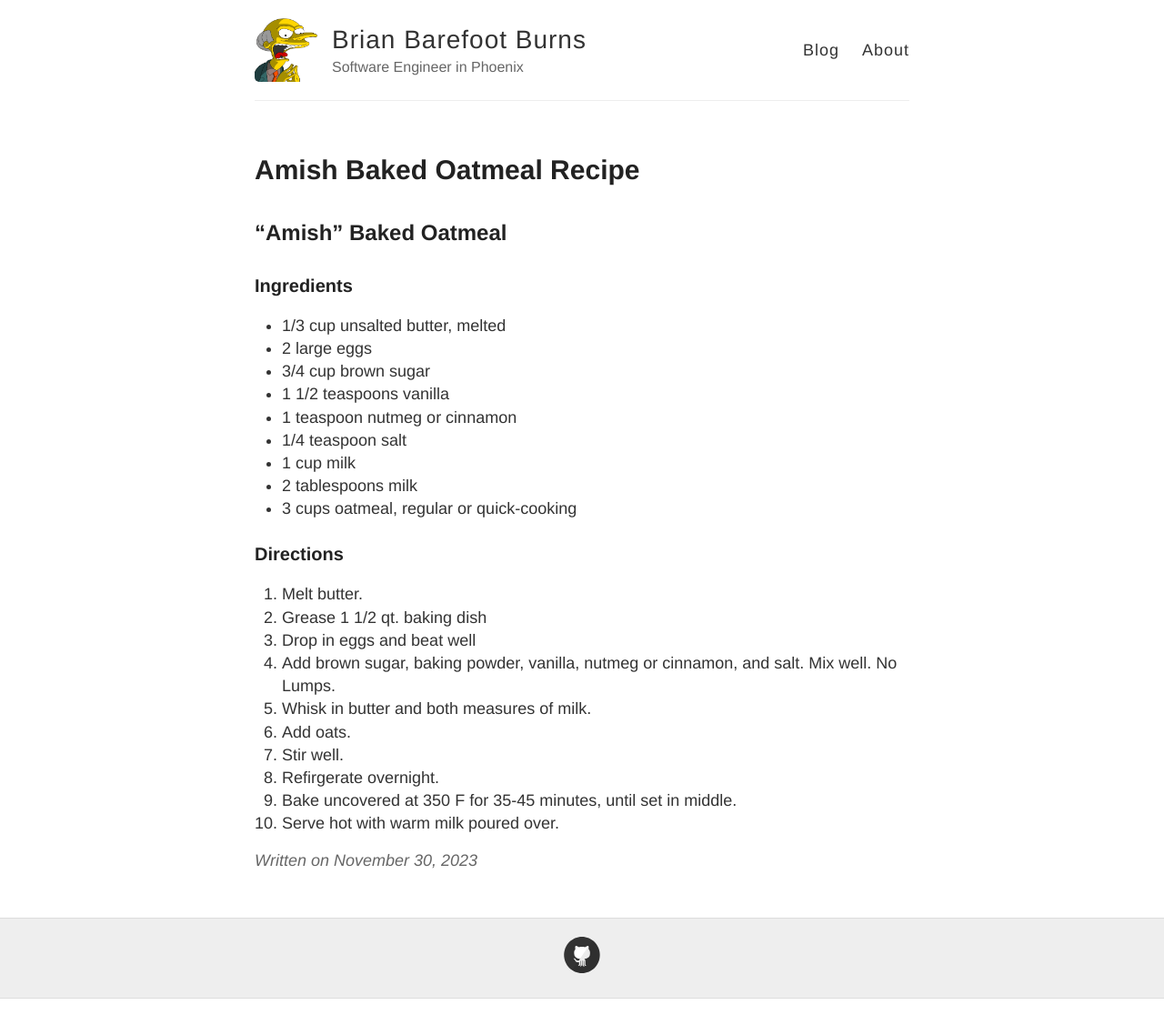
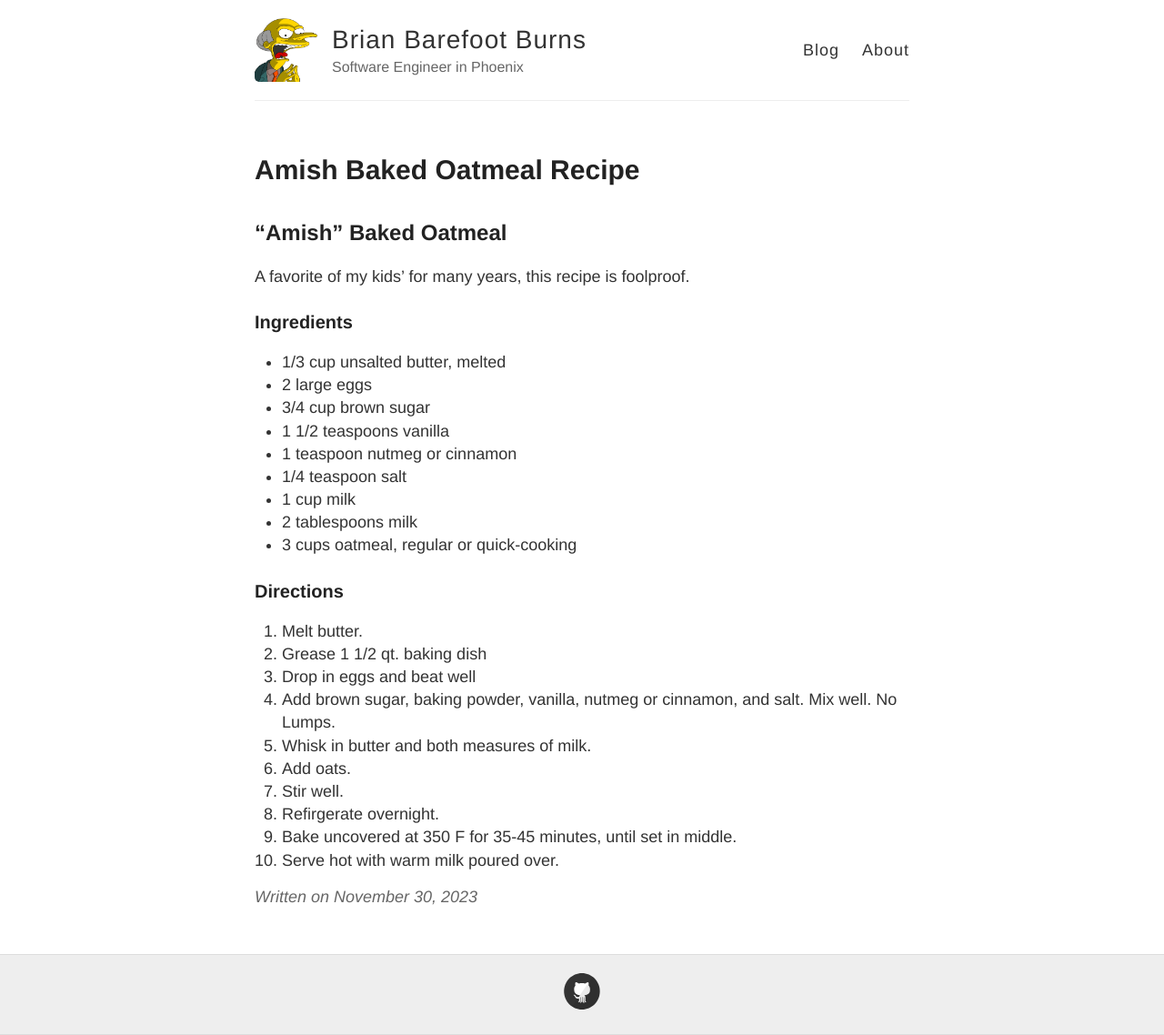
Before and after one commit to bpburns/bpburns.github.io, a Jekyll site: the page built from _posts/2023-11-30-3.md, in a window 1280 px wide. Shown: the whole page at 91% size. Built offline with Jekyll 4.4.1, drawn with Linux system fonts in a browser that asks for light colours; before the commit the page ends 1098 px from its top, so only the background shows below that.

Commit message:
Update 2023-11-30-3.md

```diff
--- a/_posts/2023-11-30-3.md
+++ b/_posts/2023-11-30-3.md
@@ -4,6 +4,8 @@ title: Amish Baked Oatmeal Recipe
 ---
 
 ## "Amish" Baked Oatmeal
+
+A favorite of my kids' for many years, this recipe is foolproof.
 
 ### Ingredients
 - 1/3 cup unsalted butter, melted
```
